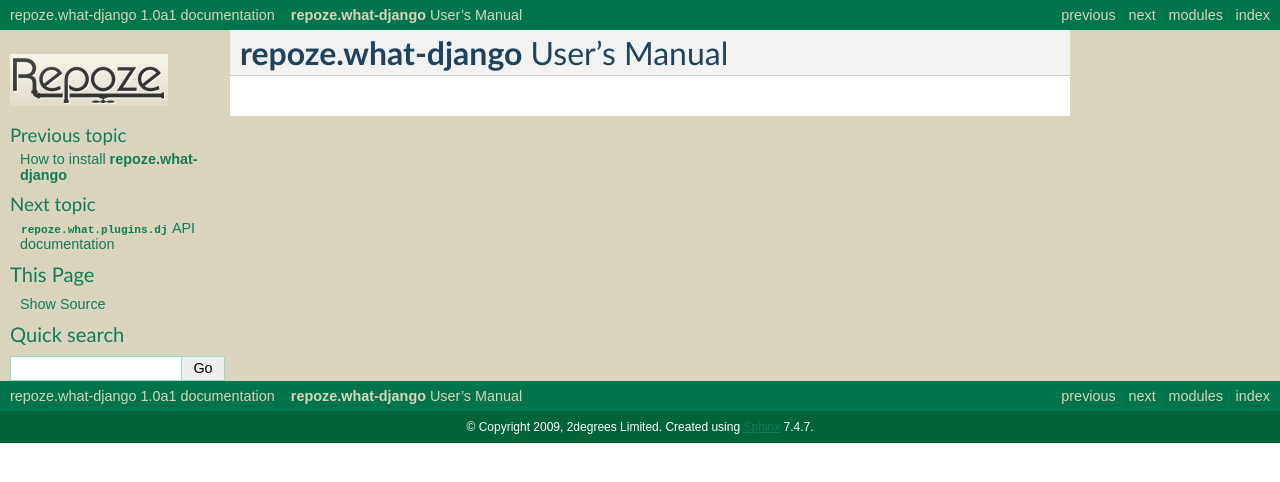
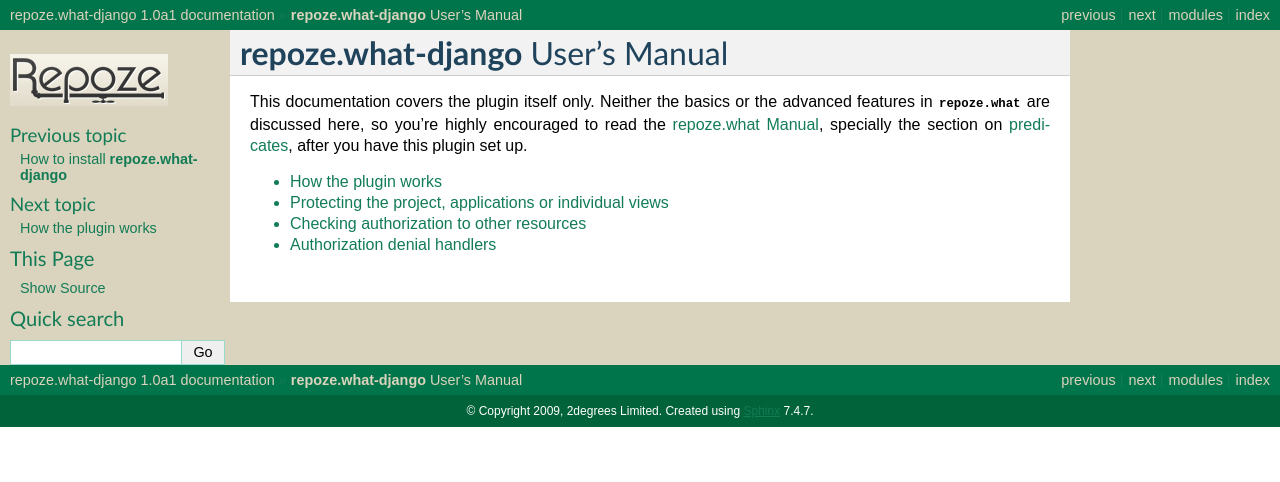
Before and after one commit to repoze/repoze.what-django, a Sphinx documentation site: the page built from docs/source/Manual/index.rst, in a window 1280 px wide. Shown: the top 482 px of the page. Built offline with Sphinx 7.4.7, drawn with Linux system fonts in a browser that asks for light colours.

Commit message:
Added documentation snippets

```diff
--- /dev/null
+++ b/docs/source/Manual/checking-authz.rst
@@ -0,0 +1,5 @@
+*****************************************
+Checking authorization to other resources
+*****************************************
+
+.. todo:: Talk about can_access() and is_met()
--- /dev/null
+++ b/docs/source/Manual/denial-handlers.rst
@@ -0,0 +1,5 @@
+*****************************
+Authorization denial handlers
+*****************************
+
+.. todo:: Talk about denial handlers and the default one.
--- a/docs/source/Manual/index.rst
+++ b/docs/source/Manual/index.rst
@@ -3,3 +3,19 @@
 ************************************
 **repoze.what-django** User's Manual
 ************************************
+
+This documentation covers the plugin itself only. Neither the basics or the
+advanced features in :mod:`repoze.what` are discussed here, so you're highly
+encouraged to read the `repoze.what Manual
+<http://what.repoze.org/docs/1.x/Manual/>`_, specially the section on
+`predicates <http://what.repoze.org/docs/1.x/Manual/Predicates/>`_, after you
+have this plugin set up.
+
+
+.. toctree::
+    :maxdepth: 3
+
+    intro
+    protecting
+    checking-authz
+    denial-handlers
--- /dev/null
+++ b/docs/source/Manual/protecting.rst
@@ -0,0 +1,5 @@
+********************************************************
+Protecting the project, applications or individual views
+********************************************************
+
+.. todo:: Talk about @require and enforce()
--- a/docs/source/conf.py
+++ b/docs/source/conf.py
@@ -201,6 +201,7 @@
 # If false, no module index is generated.
 #latex_use_modindex = True
 
+todo_include_todos = True
 
 # Example configuration for intersphinx: refer to the Python standard library.
 intersphinx_mapping = {
```
Also changed, not shown: docs/source/Manual/intro.rst (added, +14 -0 lines).
